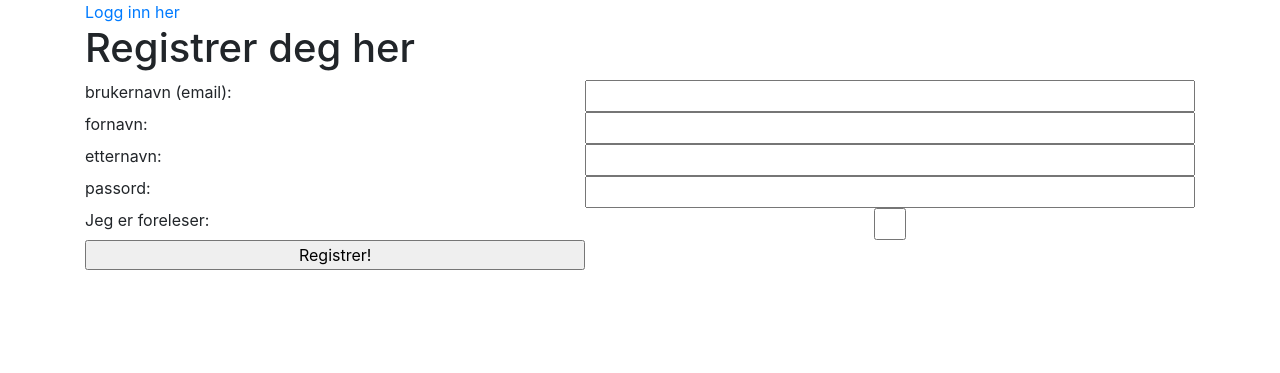
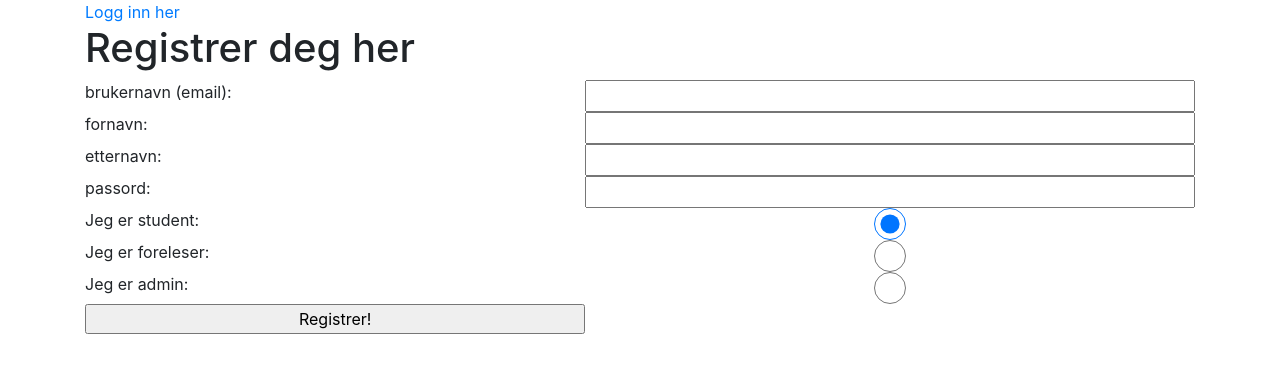
Before and after one commit to tholok97/imt2291-project1, a PHP site: template templates/register.twig in a window 1280 px wide. Shown: the top 373 px of the page. Run offline with PHP 8.4, Linux system fonts and the light colour scheme; the template is opened without the code that fills it: most values are stand-ins (such as "Sample title", 1, 10 or a date in 2020); some libraries are stand-ins or nearby versions.

Commit message:
#43 - added admin to choice of privilege (reflected in form)

```diff
--- a/templates/register.twig
+++ b/templates/register.twig
@@ -22,7 +22,9 @@
                 <label for="firstname">fornavn: </label><input name="firstname" type="text"/>
                 <label for="lastname">etternavn: </label><input name="lastname" type="text"/>
                 <label for="password">passord: </label><input name="password" type="password"/>
-                <label for="privilege_level">Jeg er foreleser: </label><input name="wants_lecturer" type="checkbox"/>
+                <label for="is_student">Jeg er student: </label><input value="student" name="privilege" type="radio" checked="checked"/>
+                <label for="wants_lecturer">Jeg er foreleser: </label><input value="lecturer" name="privilege" type="radio"/>
+                <label for="wants_admin">Jeg er admin: </label><input value="admin" name="privilege" type="radio"/>
                 <input type="submit" value="Registrer!">
             </form>
         </div>
```
Also changed, not shown: src/registerFormHandler.php (+12 -2 lines).
